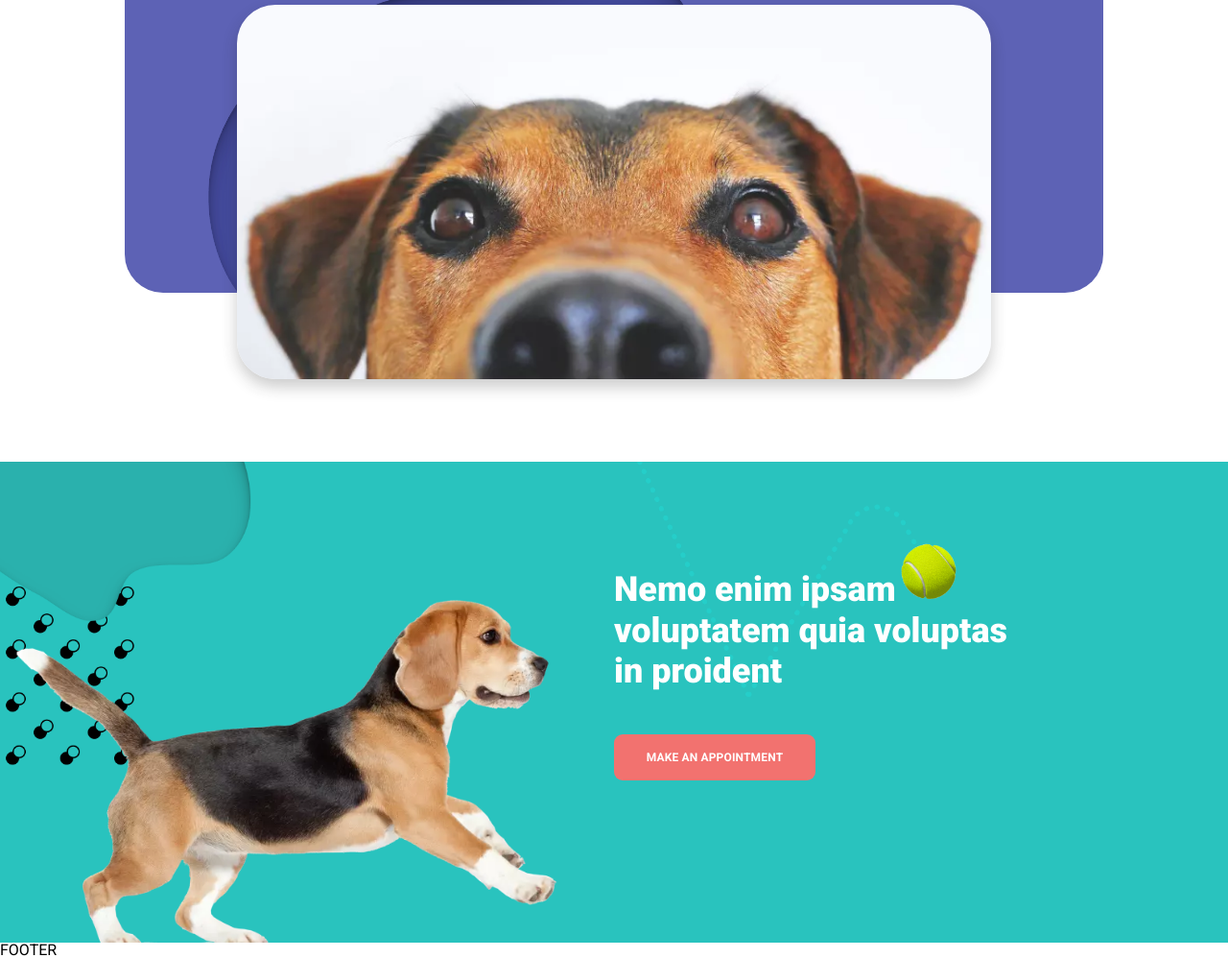
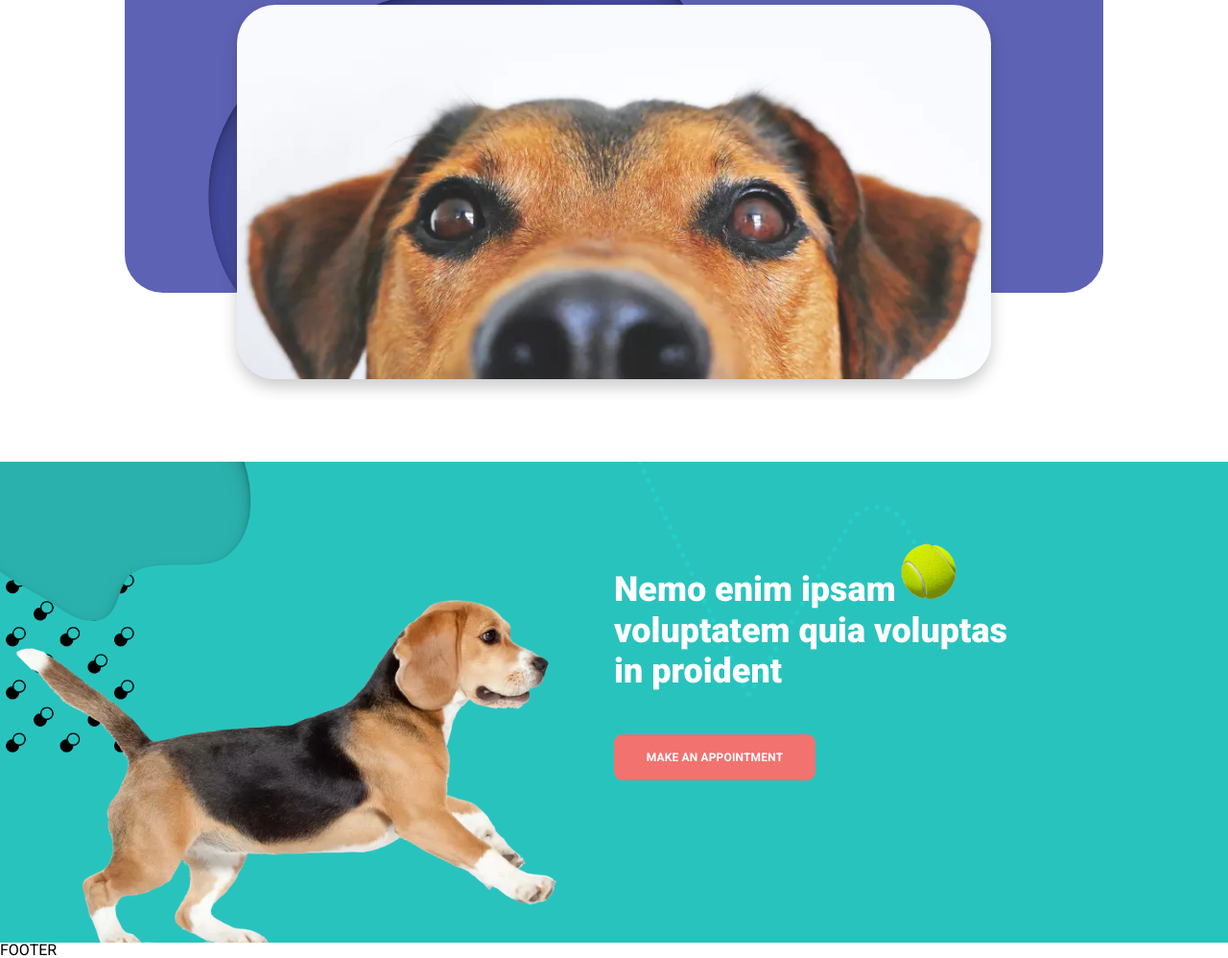
Before and after one commit to nikitagreb1/lesson_17, a plain HTML site: page index.html in a window 1280 px wide. Shown: the part 1115-2113 px from the top of the page at 96% size. Drawn offline with Linux system fonts and the light colour scheme.

Commit message:
Update style.css

```diff
--- a/css/style.css
+++ b/css/style.css
@@ -567,7 +567,7 @@ body {
     width: 11vw;
     height: 317px;
     position: absolute;
-    top: 8vw;
+    top: 7vw;
     left: 0;
     z-index: 1;
 }
```
